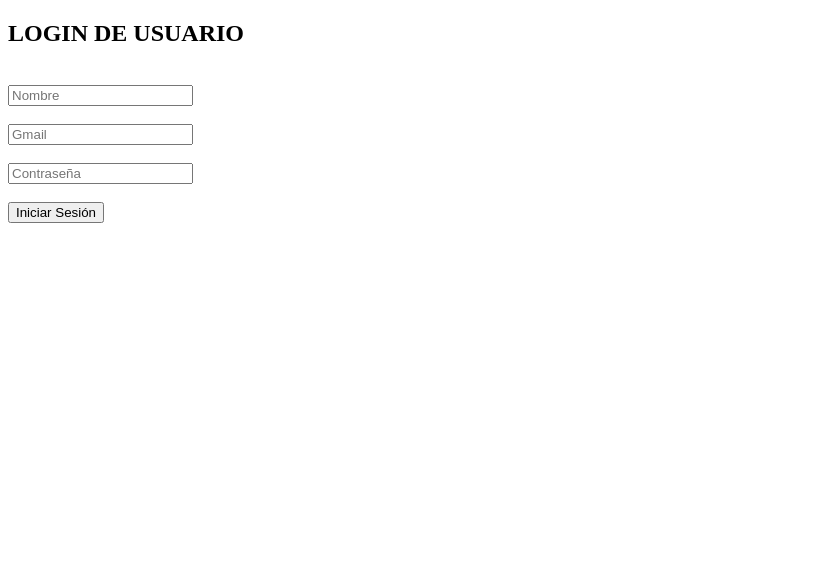
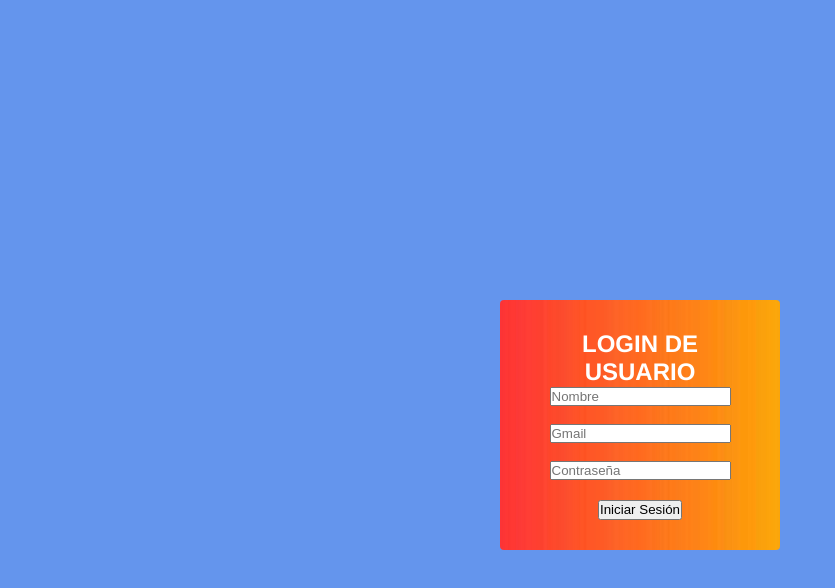
Before and after one commit to Viticor2004/Frutify, a plain HTML site: page index.html in a window 1280 px wide. Shown: the whole page, without its empty margins (0-835 px from the left). Drawn offline with Linux system fonts and the light colour scheme.

Commit message:
add_css_images_indexedit (#7)

```diff
--- /dev/null
+++ b/estilos.css
@@ -0,0 +1,32 @@
+* {
+    margin: 0;
+    padding: 0;
+    box-sizing: border-box;
+}
+
+body{
+    display: flex;
+    background-color: cornflowerblue;
+    justify-content: center;
+    width: 100%;
+    height: 100%;
+}
+
+form {
+    display: flex;
+    flex-wrap: wrap;
+    justify-content: center;
+    text-align: center;
+    margin-top: 300px;
+    width: 280px;
+    height: 250px;
+    background-image: url(images/degradado.png);
+    padding: 30px;
+    border-radius: 4px;
+    font-family: 'Franklin Gothic Medium', 'Arial Narrow', Arial, sans-serif;
+    color: white;
+}
+
+.login {
+    margin-bottom: 10px;
+}
--- a/index.html
+++ b/index.html
@@ -5,6 +5,7 @@
     <meta charset="UTF-8">
     <meta http-equiv="X-UA-Compatible" content="IE=edge">
     <meta name="viewport" content="width=device-width, initial-scale=1.0">
+    <link rel="stylesheet" href="estilos.css" type="text/css">
     <title>Document</title>
 </head>
 
@@ -12,6 +13,7 @@
     <form id="formulario" method="POST">
         <h2>LOGIN DE USUARIO</h2>
         <img src="" alt="">
+        <section class="container">
             <div class="Nombre">
                 <input type="text" id="nombre" name="nombre" placeholder="Nombre" required><br><br>
             </div>
@@ -21,6 +23,7 @@
             <div class="Contraseña">
                 <input type="text" id="contrasena" name="contrasena" placeholder="Contraseña" required><br><br>
             </div>
+        </section>
         <input type="submit" value="Iniciar Sesión">
     </form>
 </body>
```
Also changed, not shown: images/degradado.png (added). Lines whose indentation alone changed are shown as unchanged.
